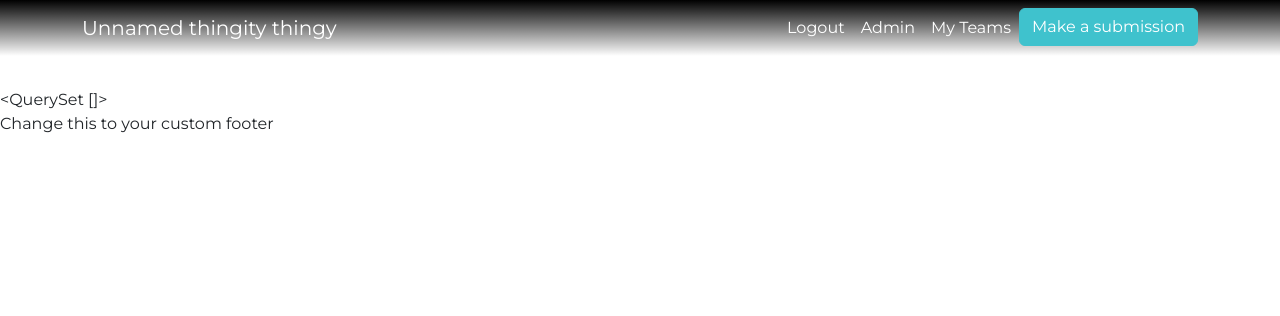
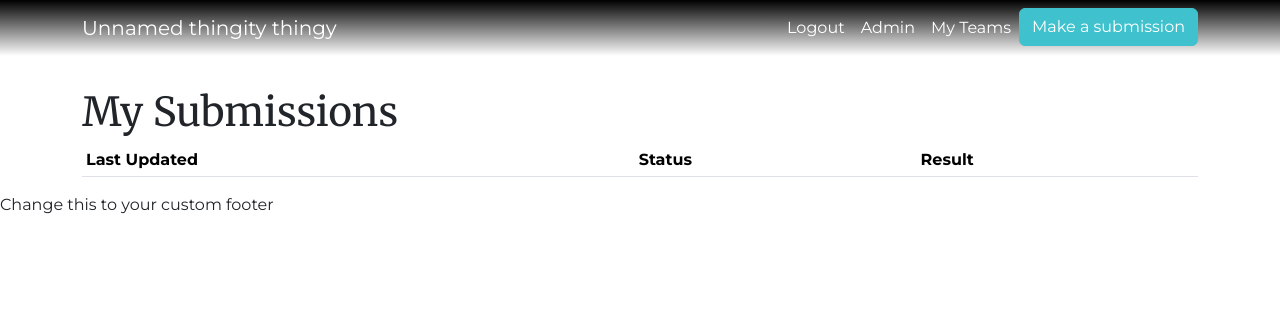
Before and after one commit to jnywong/frx-challenges, a Django app: page /submissions in a window 1280 px wide. Shown: the top 316 px of the page. Run offline with Django 5.2, Linux system fonts and the light colour scheme; the visitor is signed in with stand-in values (Sample User, id 1); data that the repository does not hold is empty; some libraries are stand-ins or nearby versions.

Commit message:
Format list into a basic html table

```diff
--- a/comptest/web/templates/submissions.html
+++ b/comptest/web/templates/submissions.html
@@ -10,5 +10,27 @@
     <script src="https://cdn.jsdelivr.net/npm/dayjs@1/plugin/relativeTime.js"></script>
 {% endblock head %}
 {% block body %}
-    {{ submissions }}
+    <div class="container">
+        <h1>My Submissions</h1>
+    </div>
+    <div class="container">
+        <table class="table table-striped table-sm">
+            <thead>
+                <tr>
+                    <th scope="col">Last Updated</th>
+                    <th scope="col">Status</th>
+                    <th scope="col">Result</th>
+                </tr>
+            </thead>
+            <tbody>
+                {% for sub in submissions %}
+                    <tr>
+                        <td>{{ sub.last_updated }}</td>
+                        <td>{{ sub.status }}</td>
+                        <td>{{ sub.result }}</td>
+                    </tr>
+                {% endfor %}
+            </tbody>
+        </table>
+    </div>
 {% endblock body %}
```
